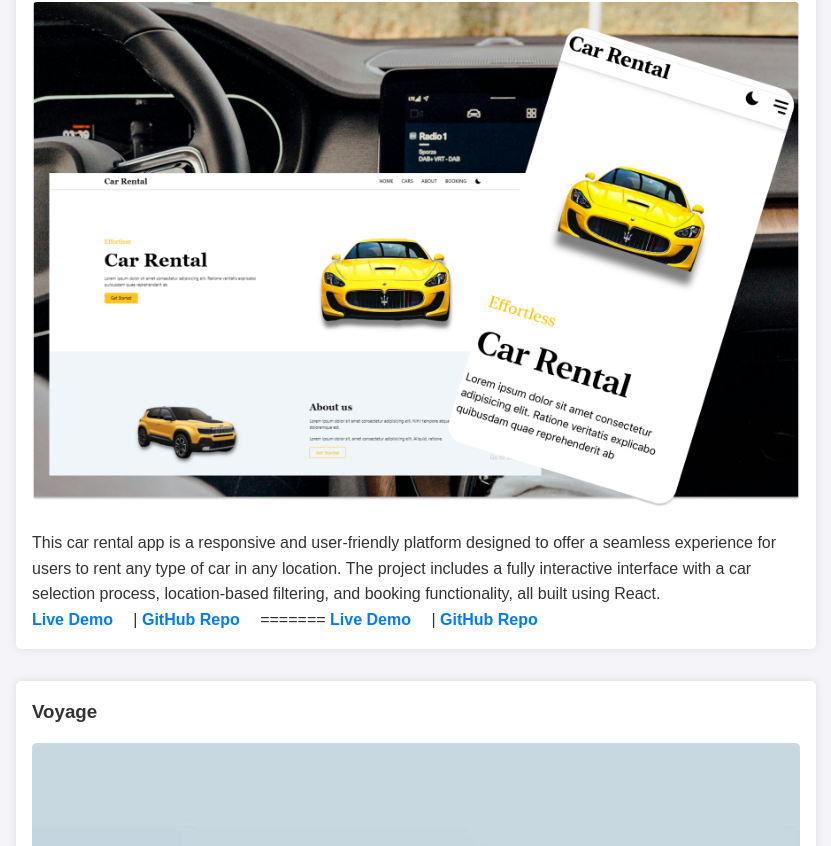
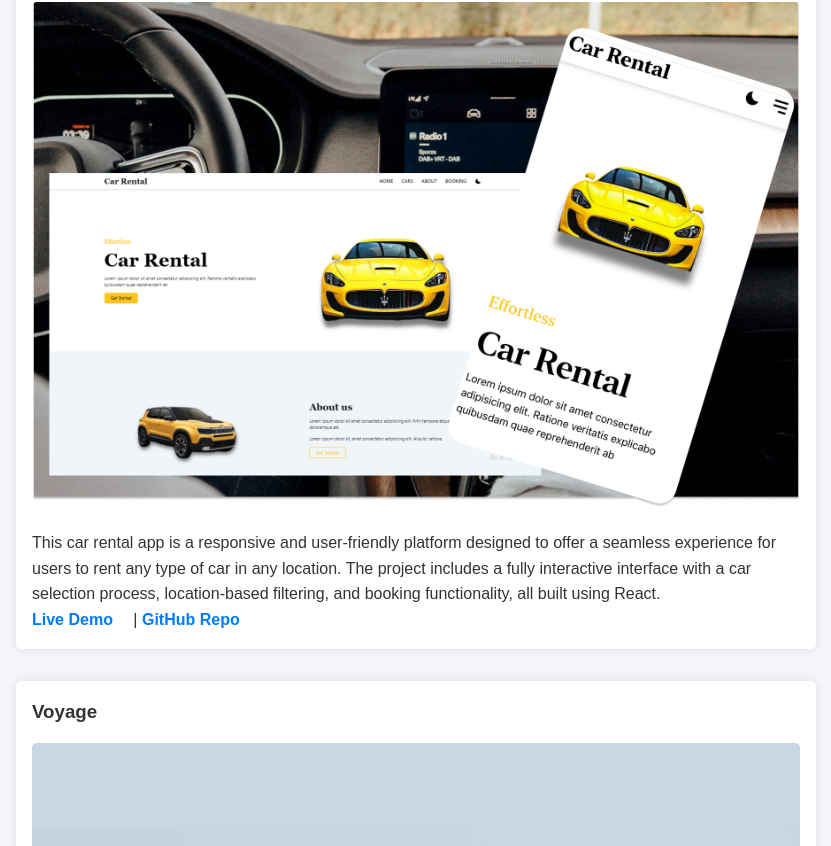
Before and after one commit to Mariahnikee/portfolio, a plain HTML site: page index.html in a window 1280 px wide. Shown: the part 1864-2710 px from the top of the page, without its empty margins (224-1055 px from the left). Drawn offline with Linux system fonts and the light colour scheme.

Commit message:
modify rentride

```diff
--- a/index.html
+++ b/index.html
@@ -59,8 +59,6 @@
             <img src="project3.png" alt="Project 2">
             <p>This car rental app is a responsive and user-friendly platform designed to offer a seamless experience for users to rent any type of car in any location. The project includes a fully interactive interface with a car selection process, location-based filtering, and booking functionality, all built using React.</p>
             <a href="https://rentride-p4fc.onrender.com">Live Demo</a> | <a href="https://github.com/Mariahnikee/RentRide.git">GitHub Repo</a>
-=======
-            <a href="https://accessory-den-app.onrender.com">Live Demo</a> | <a href="https://github.com/Mariahnikee/Accessory-den-app.git">GitHub Repo</a>
 
         </div>
         <div class="project">
```
